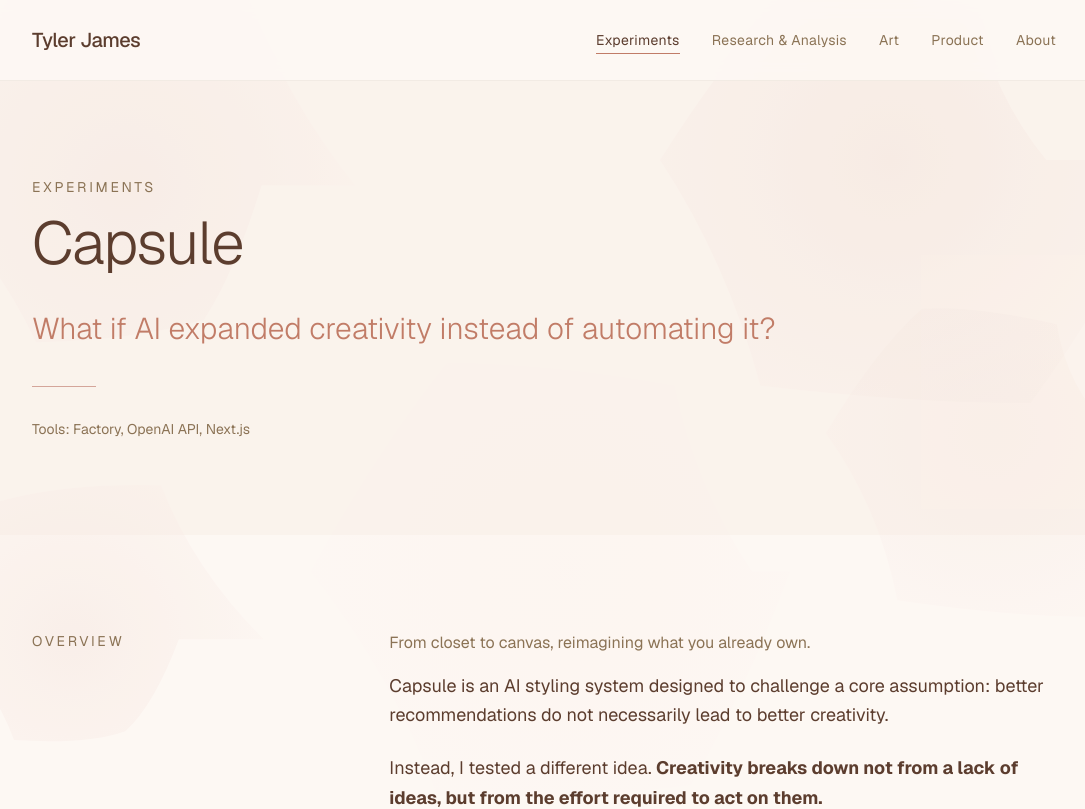
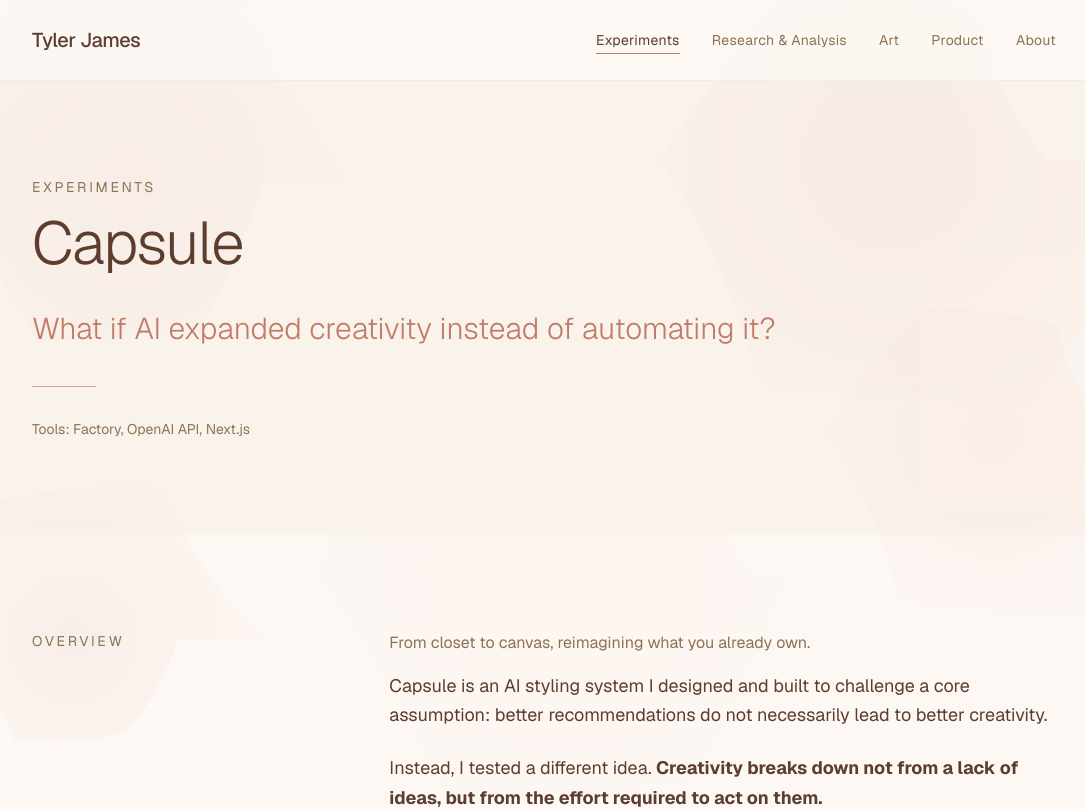
Before and after one commit to tylerajames48/tyler-portfolio, a Next.js app: page /experimental-projects/capsule in a window 1280 px wide. Shown: the top 809 px of the page, without its empty margins (96-1181 px from the left). Built offline with nearby package versions, Linux system fonts and the light colour scheme.

Commit message:
Update Capsule copy to include 'I designed and built'
Co-authored-by: factory-droid[bot] <138933559+factory-droid[bot]@users.noreply.github.com>

```diff
--- a/src/app/experimental-projects/capsule/page.tsx
+++ b/src/app/experimental-projects/capsule/page.tsx
@@ -83,7 +83,7 @@ export default function CapsulePage() {
               </p>
 
               <p className="text-lg leading-relaxed">
-                Capsule is an AI styling system designed to challenge a core assumption: better
+                Capsule is an AI styling system I designed and built to challenge a core assumption: better
                 recommendations do not necessarily lead to better creativity.
               </p>
 
```
